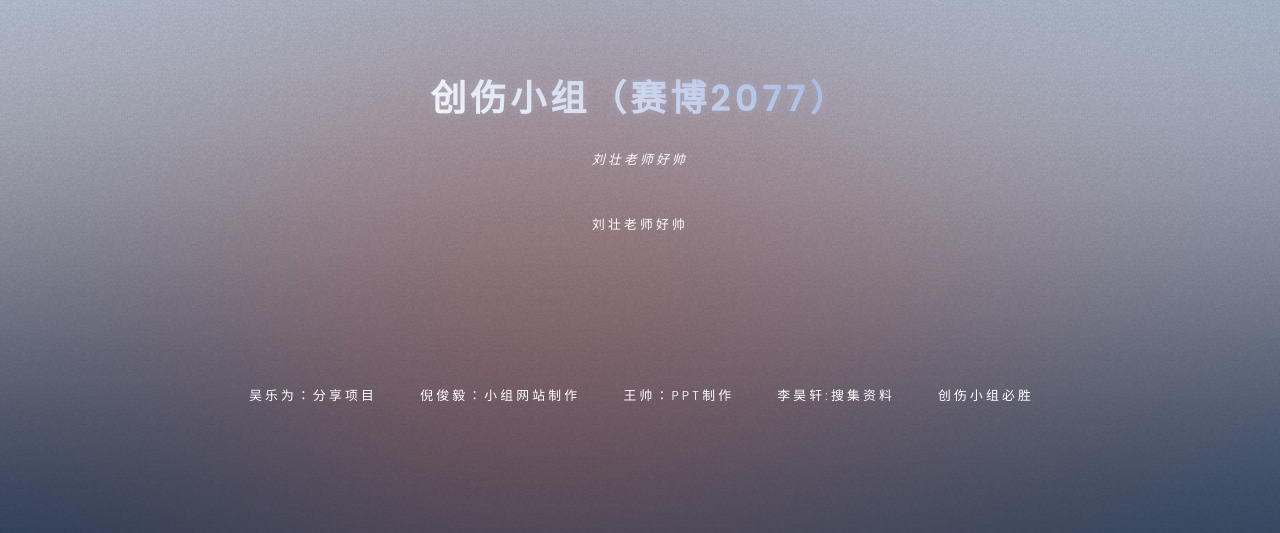
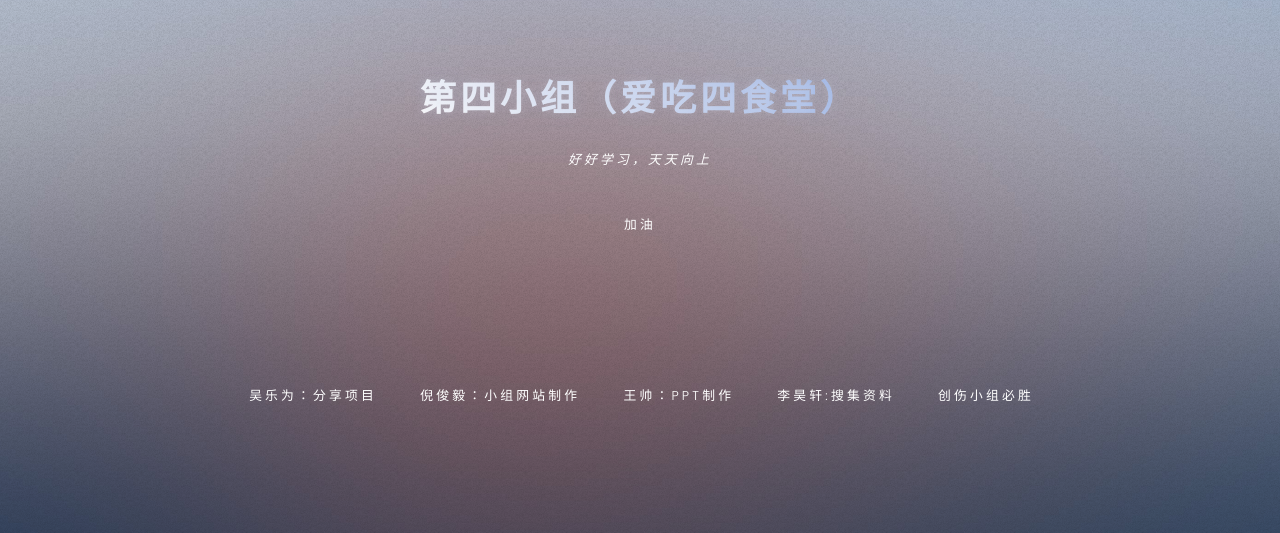
Before and after one commit to yunshu3310/xiaozuzu.github.io, a plain HTML site: page index.html in a window 1280 px wide. Shown: the part 164-697 px from the top of the page. Drawn offline with Linux system fonts and the light colour scheme; some packages are replaced by stand-ins of ours; no server answers; a script that the page names is missing; files whose address does not match are found by name.

Commit message:
Update index.html
Signed-off-by: yunshu3310 <3160785267@qq.com>

```diff
--- a/index.html
+++ b/index.html
@@ -37,10 +37,10 @@
 						<!-- FPS计数器已移除 -->
 						<div class="content">
 							<div class="inner">
-								<h1>创伤小组（赛博2077）</h1>
-								<p id="hitokoto">刘壮老师好帅</p>
+								<h1>第四小组（爱吃四食堂）</h1>
+								<p id="hitokoto">好好学习，天天向上</p>
 								<div id="weather-container" class="weather-container">
-									<p>刘壮老师好帅</p>
+									<p>加油</p>
 								</div>
 							</div>
 						</div>
```
